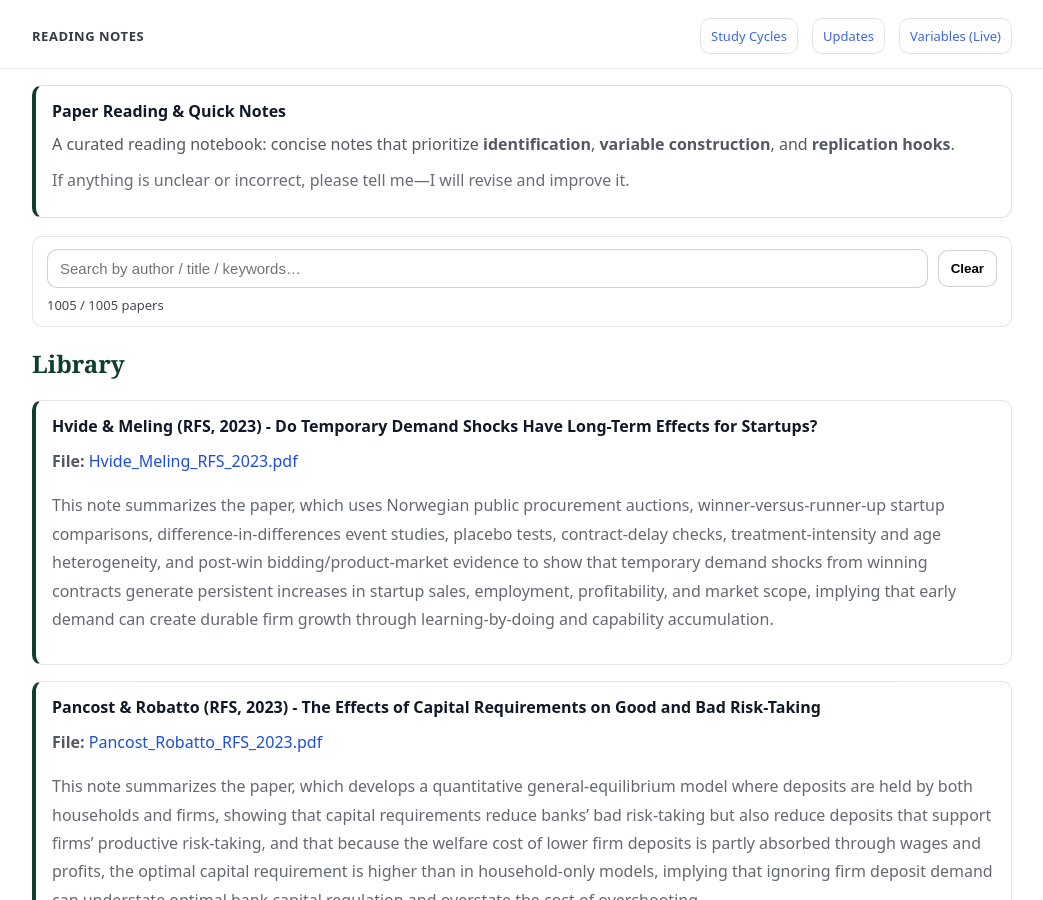
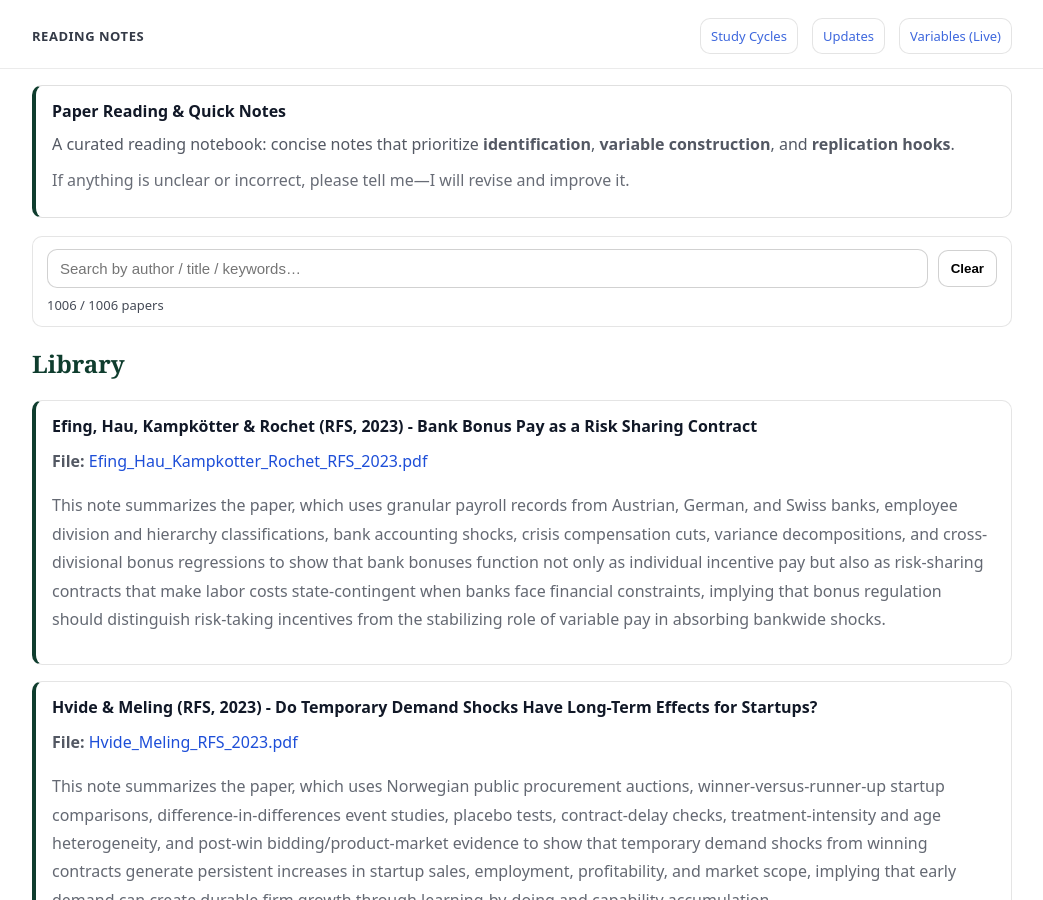
Before and after one commit to yaxinzn/study-archive, a Jekyll site: the page built from reading/index.md, in a window 1280 px wide and 900 px high. Shown: the whole window, without its empty margins (118-1161 px from the left). Built offline with Jekyll 4.4.1, drawn with Linux system fonts in a browser that asks for light colours.

Commit message:
Reading: add/update Efing_Hau_Kampkotter_Rochet_RFS_2023.pdf

```diff
--- a/_data/reading.yml
+++ b/_data/reading.yml
@@ -1,3 +1,7 @@
+- title: "Efing, Hau, Kampkötter & Rochet (RFS, 2023) - Bank Bonus Pay as a Risk Sharing Contract"
+  file: "Efing_Hau_Kampkotter_Rochet_RFS_2023.pdf"
+  desc: "This note summarizes the paper, which uses granular payroll records from Austrian, German, and Swiss banks, employee division and hierarchy classifications, bank accounting shocks, crisis compensation cuts, variance decompositions, and cross-divisional bonus regressions to show that bank bonuses function not only as individual incentive pay but also as risk-sharing contracts that make labor costs state-contingent when banks face financial constraints, implying that bonus regulation should distinguish risk-taking incentives from the stabilizing role of variable pay in absorbing bankwide shocks."
+
 - title: "Hvide & Meling (RFS, 2023) - Do Temporary Demand Shocks Have Long-Term Effects for Startups?"
   file: "Hvide_Meling_RFS_2023.pdf"
   desc: "This note summarizes the paper, which uses Norwegian public procurement auctions, winner-versus-runner-up startup comparisons, difference-in-differences event studies, placebo tests, contract-delay checks, treatment-intensity and age heterogeneity, and post-win bidding/product-market evidence to show that temporary demand shocks from winning contracts generate persistent increases in startup sales, employment, profitability, and market scope, implying that early demand can create durable firm growth through learning-by-doing and capability accumulation."
```
Also changed, not shown: 1 other file.
